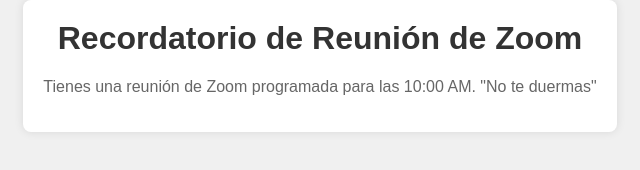
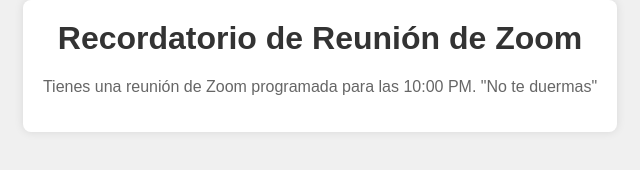
Before and after one commit to more2912/notificacion-reunion, a plain HTML site: page index.html in a window 1280 px wide. Shown: the part 334-504 px from the top of the page, 320-960 px from the left. Drawn offline with Linux system fonts and the light colour scheme.

Commit message:
Update index.html

```diff
--- a/index.html
+++ b/index.html
@@ -9,7 +9,7 @@
 <body>
     <div class="notification">
         <h1>Recordatorio de Reunión de Zoom</h1>
-        <p>Tienes una reunión de Zoom programada para las 10:00 AM. "No te duermas"</p>
+        <p>Tienes una reunión de Zoom programada para las 10:00 PM. "No te duermas"</p>
     </div>
 </body>
 </html>
```
